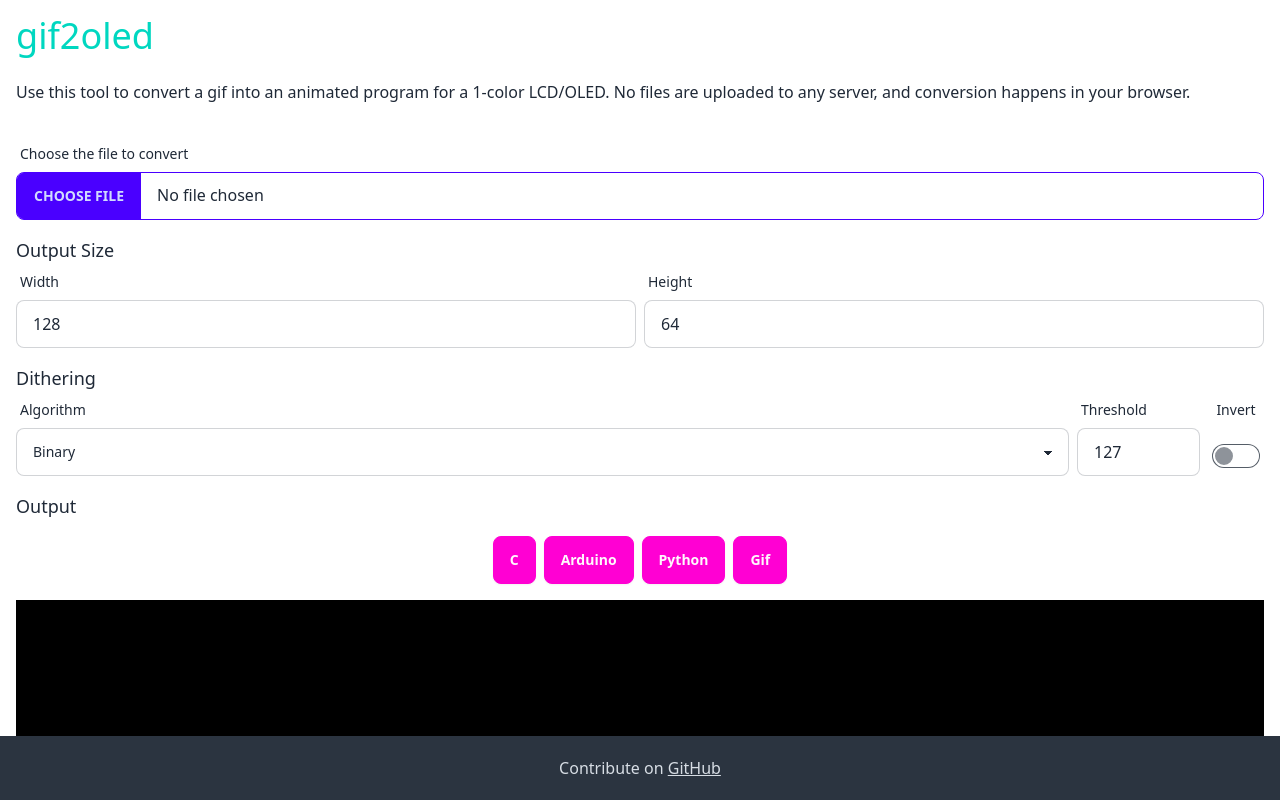
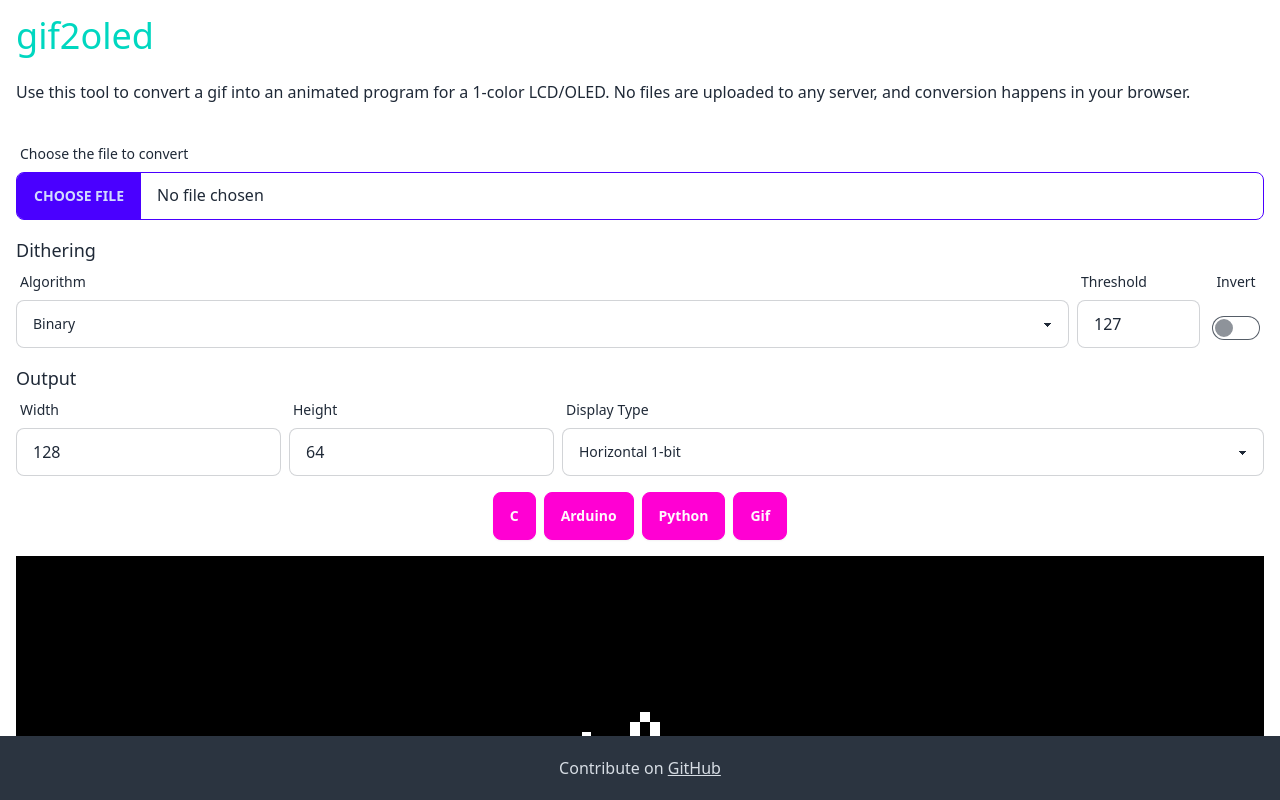
Before and after one commit to konsumer/gif2oled, a React (Vite) app: page / in a window 1280 px wide. Built offline with nearby package versions, Linux system fonts and the light colour scheme.

Commit message:
display-type in options

```diff
--- a/src/App.jsx
+++ b/src/App.jsx
@@ -15,6 +15,7 @@ export default function app() {
   const [imgOrig, setOrig] = useState()
   const [imgProcessed, setProcessed] = useState()
   const [invert, setInvert] = useState(false)
+  const [displayType, setDisplayType] = useState('horizontal1bit')
 
   // update the original
   useEffect(() => {
@@ -69,7 +70,7 @@ export default function app() {
 // the frames[frameNumber]
 static const unsigned int image_${shortname}_size = ${imgProcessed.length};
 static const unsigned char image_${shortname}[image_${shortname}_size][${(width*height)/8}] = {
-${imgProcessed.map(frame => `  { ${frameToByteString(frame)} }`).join(',\n')}
+${imgProcessed.map(frame => `  { ${frameToByteString(frame, displayType)} }`).join(',\n')}
 };
 `
     download(code, 'text/x-c', `image_${shortname}.h`)
@@ -84,7 +85,7 @@ ${imgProcessed.map(frame => `  { ${frameToByteString(frame)} }`).join(',\n')}
 // the frames[frameNumber]
 const unsigned int image_${shortname}_size = ${imgProcessed.length};
 const unsigned char image_${shortname}[image_${shortname}_size][${(width*height)/8}] PROGMEM = {
-${imgProcessed.map(frame => `  { ${frameToByteString(frame)} }`).join(',\n')}
+${imgProcessed.map(frame => `  { ${frameToByteString(frame, displayType)} }`).join(',\n')}
 };
 `
     download(code, 'text/x-c', `image_${shortname}.h`)
@@ -99,7 +100,7 @@ ${imgProcessed.map(frame => `  { ${frameToByteString(frame)} }`).join(',\n')}
 # the frames[frameNumber]
 image_${shortname}_size = ${imgProcessed.length}
 image_${shortname} = [
-${imgProcessed.map(frame => `  bytearray(${frameToByteString(frame)})`).join(',\n')}
+${imgProcessed.map(frame => `  bytearray(${frameToByteString(frame, displayType)})`).join(',\n')}
 ]
 `
     download(code, 'text/x-script.python', `image_${shortname}.py`)
@@ -124,24 +125,6 @@ ${imgProcessed.map(frame => `  bytearray(${frameToByteString(frame)})`).join(',\
           </div>
           <input onChange={handleFileChange} type="file" className="file-input file-input-bordered file-input-primary w-full" />
         </label>
-
-        <h3 className='mt-4 text-lg'>Output Size</h3>
-
-        <div className="flex gap-2">
-          <label className="form-control grow">
-            <div className="label">
-              <span className="label-text">Width</span>
-            </div>
-            <input value={width} onChange={e => setWidth(e.target.value)} type="number" className="input input-bordered" />
-          </label>
-
-          <label className="form-control grow">
-            <div className="label">
-              <span className="label-text">Height</span>
-            </div>
-            <input value={height} onChange={e => setHeight(e.target.value)} type="number" className="input input-bordered" />
-          </label>
-        </div>
 
         <h3 className='mt-4 text-lg'>Dithering</h3>
 
@@ -171,8 +154,36 @@ ${imgProcessed.map(frame => `  bytearray(${frameToByteString(frame)})`).join(',\
           </label>
         </div>
 
+        <h3 className='mt-4 text-lg'>Output</h3>
 
-        <h3 className='mt-4 text-lg'>Output</h3>
+        <div className="flex gap-2">
+          <label className="form-control grow">
+            <div className="label">
+              <span className="label-text">Width</span>
+            </div>
+            <input value={width} onChange={e => setWidth(e.target.value)} type="number" className="input input-bordered" />
+          </label>
+
+          <label className="form-control grow">
+            <div className="label">
+              <span className="label-text">Height</span>
+            </div>
+            <input value={height} onChange={e => setHeight(e.target.value)} type="number" className="input input-bordered" />
+          </label>
+
+          <label className="form-control w-full">
+            <div className="label">
+              <span className="label-text">Display Type</span>
+            </div>
+            <select value={displayType} onChange={e => setDisplayType(e.target.value)} className="select select-bordered w-full">
+              <option value='horizontal1bit'>Horizontal 1-bit</option>
+              <option value='vertical1bit'>Vertical 1-bit</option>
+              <option value='horizontal565'>Horizontal 565</option>
+              <option value='horizontal888'>Horizontal 888</option>
+              <option value='horizontalAlpha'>Horizontal Alpha</option>
+            </select>
+          </label>
+        </div>
 
         <div className="flex flex-row gap-2 mt-4 justify-center">
           <button onClick={generateC} className="btn btn-secondary">C</button>
```
